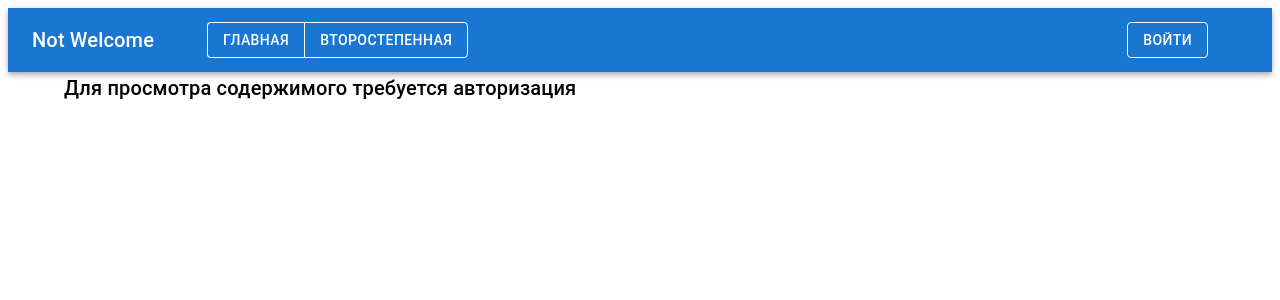
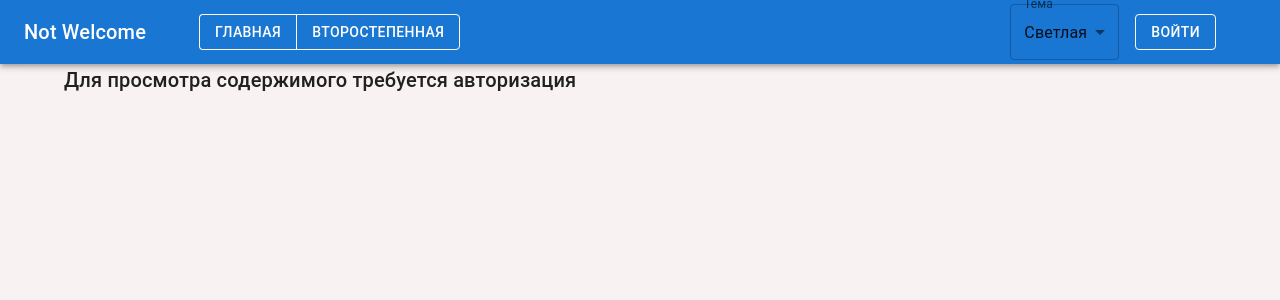
Before and after one commit to KirTheCat/-w-, a React (Create React App) app: page / in a window 1280 px wide. Shown: the top 300 px of the page. Built offline with nearby package versions, Linux system fonts and the light colour scheme.

Commit message:
Added new Themes
added:
* dark theme;
* green theme;
* purple theme;

```diff
--- a/src/components/App.js
+++ b/src/components/App.js
@@ -7,7 +7,7 @@ import NavBar from '../components/NavBar';
 import { useDispatch, useSelector } from 'react-redux';
 import { setAuthenticatedUser, logoutUser } from '../redux/actions/AuthActions';
 
-function App() {
+function App({ handleThemeChange, themeName }) {
     const dispatch = useDispatch();
     const isAuthenticated = useSelector((state) => state.authState.isAuthenticated);
 
@@ -25,7 +25,12 @@ function App() {
 
     return (
         <BrowserRouter>
-            <NavBar isAuthenticated={isAuthenticated} handleLogout={handleLogout} />
+            <NavBar
+                isAuthenticated={isAuthenticated}
+                handleLogout={handleLogout}
+                handleThemeChange={handleThemeChange}
+                themeName={themeName}
+            />
             <Routes>
                 <Route path='/login' element={<Login />} />
                 <Route path="/" element= {<Home/> }/>
--- a/src/components/CardContainer.js
+++ b/src/components/CardContainer.js
@@ -2,16 +2,16 @@ import React from 'react';
 import Grid from '@mui/material/Grid2'; // Это новый Grid2
 import UserCard from './UserCard';
 
-const CardContainer = ({ characters, removeCharacter, changeCharacter }) => {
+const CardContainer = (props) => {
     return (
         <Grid container spacing={2}>
-            {characters.map((character, index) => (
+            {props.characters.map((character, index) => (
                 <Grid xs={12} sm={8} md={40} lg={3} key={index}>
                     <UserCard
                         user={character}
                         index={index}
-                        removeCharacter={() => removeCharacter(index)}
-                        changeCharacter={() => changeCharacter(index)}
+                        removeCharacter={() => props.removeCharacter(index)}
+                        changeCharacter={() => props.changeCharacter(index)}
                     />
                 </Grid>
             ))}
--- a/src/components/Home.js
+++ b/src/components/Home.js
@@ -13,6 +13,7 @@ const Home = () => {
   const [editingIndex, setEditingIndex] = useState(null);
   const [editingCharacter, setEditingCharacter] = useState({ name: '', last_name: '', email: '' });
   const isAuthenticated = useSelector((state) => state.authState.isAuthenticated);
+  const [editableField, setEditableField] = useState({ index: null, field: '' });
 
   const handleRemoveCharacter = index => {
     dispatch(removeUser(index));
@@ -36,6 +37,14 @@ const Home = () => {
 
   const toggleView = () => {
     setView(view === 'table' ? 'cards' : 'table');
+  };
+
+const handleFieldClick =(index,field) => {
+  setEditableField({index, field});
+}
+  const handleFieldChange = (e, index, field) => {
+    const newCharacter = { ...characters[index], [field]: e.target.value };
+    dispatch(updateUser(index, newCharacter));
   };
 
   return (
@@ -62,6 +71,9 @@ const Home = () => {
                       characterData={characters}
                       removeCharacter={handleRemoveCharacter}
                       changeCharacter={handleEditCharacter}
+                      handleFieldClick={handleFieldClick}
+                      handleFieldChange={handleFieldChange}
+                      editableField={editableField}
                   />
               ) : (
                   <CardContainer
--- a/src/components/Login.js
+++ b/src/components/Login.js
@@ -17,7 +17,12 @@ const Login = () => {
             setAlert(<Alert severity="success">Успешная авторизация</Alert>);
             dispatch(setAuthenticatedUser({ username, email: 'user@example.com' }));
             navigate('/');
-        } else setAlert(<Alert severity="error">Неверный пароль</Alert>);
+        } else {
+            setAlert(<Alert severity="error">Неверный пароль</Alert>);
+            setTimeout(() => {
+                setAlert(null);
+            }, 500);
+        }
     };
 
     return (
@@ -28,6 +33,7 @@ const Login = () => {
                 value={username}
                 onChange={(e) => setUsername(e.target.value)}
                 margin="normal"
+                required
             />
             <TextField
                 label="Пароль"
@@ -35,6 +41,7 @@ const Login = () => {
                 value={password}
                 onChange={(e) => setPassword(e.target.value)}
                 margin="normal"
+                required
             />
             <Button variant="contained" color="customPurple" onClick={handleLogin}>
                 Авторизоваться
--- a/src/components/NavBar.js
+++ b/src/components/NavBar.js
@@ -1,21 +1,36 @@
 import React from 'react';
-import { AppBar, Toolbar, Typography, Button, Avatar, ButtonGroup } from '@mui/material';
+import { AppBar, Toolbar, Typography, Button, ButtonGroup, Avatar, FormControl, InputLabel, Select, MenuItem } from '@mui/material';
 import { Link, useLocation, useNavigate } from 'react-router-dom';
-import { deepOrange } from "@mui/material/colors";
+import { deepOrange } from '@mui/material/colors';
 
-const NavBarContent = ({ isAuthenticated, handleLoginClick, handleLogout }) => (
+const NavBarContent = ({ isAuthenticated, handleLoginClick, handleLogout, handleThemeChange, themeName }) => (
     <AppBar position="static">
         <Toolbar>
             <Typography sx={{ width: '175px' }} variant="h6">
                 {isAuthenticated ? "Welcome" : "Not Welcome"}
             </Typography>
-            {!isAuthenticated && (
+
                 <ButtonGroup variant="outlined">
                     <Button color="inherit" component={Link} to="/">Главная</Button>
                     <Button color="inherit" component={Link} to="/secondary">Второстепенная</Button>
                 </ButtonGroup>
-            )}
-            <div style={{ marginLeft: 'auto', display: 'flex', alignItems: 'center' }}>
+
+
+            {/** селектор тем **/}
+
+            <FormControl sx={{ marginLeft: 'auto', marginRight: 2 }}>
+                <InputLabel>Тема</InputLabel>
+                <Select value={themeName} onChange={handleThemeChange}>
+                    <MenuItem value="light">Светлая</MenuItem>
+                    <MenuItem value="dark">Тёмная</MenuItem>
+                    <MenuItem value="green">Зелёная</MenuItem>
+                    <MenuItem value="purple">Фиолетовая</MenuItem>
+                </Select>
+            </FormControl>
+
+            {/*** *** ***/}
+
+            <div style={{ display: 'flex', alignItems: 'center' }}>
                 {isAuthenticated ? (
                     <>
                         <Button sx={{ marginLeft: '20px' }} variant="outlined" color="inherit" onClick={handleLogout}>Выйти</Button>
@@ -29,7 +44,7 @@ const NavBarContent = ({ isAuthenticated, handleLoginClick, handleLogout }) => (
     </AppBar>
 );
 
-const NavBar = ({ isAuthenticated, handleLogout }) => {
+const NavBar = (props) => {
     const location = useLocation();
     const navigate = useNavigate();
 
@@ -43,9 +58,8 @@ const NavBar = ({ isAuthenticated, handleLogout }) => {
 
     return (
         <NavBarContent
-            isAuthenticated={isAuthenticated}
+            {...props}
             handleLoginClick={handleLoginClick}
-            handleLogout={handleLogout}
         />
     );
 };
--- a/src/index.js
+++ b/src/index.js
@@ -1,22 +1,41 @@
-import React from 'react';
+import React, {useState} from 'react';
 import ReactDOM from 'react-dom/client';
 import { ThemeProvider } from '@mui/material/styles';
 import { Provider } from 'react-redux';
 import store from './redux/store/store';
-import theme from './mui/theme';
 import App from './components/App';
 import reportWebVitals from './reportWebVitals';
+import { lightTheme, darkTheme, greenTheme, purpleTheme } from "./mui/theme";
+import {CssBaseline} from "@mui/material";
+
+const themeMap = {
+    light: lightTheme,
+    dark: darkTheme,
+    green: greenTheme,
+    purple: purpleTheme,
+};
+const Root = () => {
+    const [themeName, setThemeName] = useState('light');
+
+    const handleThemeChange = (event) => {
+        setThemeName(event.target.value);
+    };
+
+    return (
+        <Provider store={store}>
+            <ThemeProvider theme={themeMap[themeName]}>
+                <CssBaseline />
+                <App handleThemeChange={handleThemeChange} themeName={themeName} />
+            </ThemeProvider>
+        </Provider>
+    );
+};
 
 const root = ReactDOM.createRoot(document.getElementById('root'));
 root.render(
     <React.StrictMode>
-    <Provider store={store}>
-      <ThemeProvider theme={theme}>
-        <App />
-      </ThemeProvider>
-    </Provider>
-  </React.StrictMode>
+        <Root />
+    </React.StrictMode>
 );
 
-
 reportWebVitals();
--- a/src/mui/theme.js
+++ b/src/mui/theme.js
@@ -1,35 +1,119 @@
 import { createTheme } from '@mui/material/styles';
 
-const theme = createTheme({
+const lightTheme = createTheme({
     palette: {
+        mode: 'light',
         primary: {
             main: '#1976d2',
         },
         secondary: {
-            main: '#dc004e',
+            main: '#ff4081',
         },
         action: {
-            hover: '#f5f5f5',
+            hover: '#e0e0e0',
         },
         customPurple: {
-            main: '#9c27b0',
-            contrastText: '#fff',
+            main: '#ba68c8',
+            contrastText: '#ffffff',
         },
-        customRed:{
-            main: '#c76767',
-            contrastText: '#fff',
+        deleteColor: {
+            main: '#f44336',
+            contrastText: '#ffffff',
         },
-        deleteColor:{
-            main: '#FF6347',
-         //   #E57373 (Light Coral)
-            contrastText: '#fff',
+        editColor: {
+            main: '#1976d2',
+            contrastText: '#ffffff',
         },
-        editColor:{
-            main: '#1E90FF',
-            // #42A5F5 (Light Blue)
-            contrastText: '#fff',
+        background: {
+            default: '#f8f2f2',
+            alternate: '#d0cfcf',
         },
     },
 });
 
-export default theme;
+const darkTheme = createTheme({
+    palette: {
+        mode: 'dark',
+        primary: {
+            main: '#bb86fc',
+        },
+        secondary: {
+            main: '#03dac6',
+        },
+        customPurple: {
+            main: '#bb86fc',
+            contrastText: '#000000',
+        },
+        deleteColor: {
+            main: '#f44336',
+            contrastText: '#000000',
+        },
+        editColor: {
+            main: '#42a5f5',
+            contrastText: '#000000',
+        },
+        background: {
+            default: '#121212',
+            alternate: '#1f1f1f',
+        },
+    },
+});
+
+const greenTheme = createTheme({
+    palette: {
+        mode: 'light',
+        primary: {
+            main: '#66bb6a',
+        },
+        secondary: {
+            main: '#a5d6a7',
+        },
+        customPurple: {
+            main: '#66bb6a',
+            contrastText: '#ffffff',
+        },
+        deleteColor: {
+            main: '#f44336',
+            contrastText: '#ffffff',
+        },
+        editColor: {
+            main: '#42a5f5',
+            contrastText: '#ffffff',
+        },
+        background: {
+            default: '#f1f8e9',
+            alternate: '#e8f5e9',
+        },
+    },
+});
+
+const purpleTheme = createTheme({
+    palette: {
+        mode: 'light',
+        primary: {
+            main: '#ab47bc',
+        },
+        secondary: {
+            main: '#ce93d8',
+        },
+        customPurple: {
+            main: '#ab47bc',
+            contrastText: '#ffffff',
+        },
+        deleteColor: {
+            main: '#f44336',
+            contrastText: '#ffffff',
+        },
+        editColor: {
+            main: '#42a5f5',
+            contrastText: '#ffffff',
+        },
+        background: {
+            default: '#e6e6fa',
+            alternate: '#e1bee7',
+        },
+
+    },
+});
+
+export { lightTheme, darkTheme, greenTheme, purpleTheme };
```
Also changed, not shown: src/components/TableComponent.js (+62 -23 lines), src/components/UserCard.js (+11 -16 lines).
